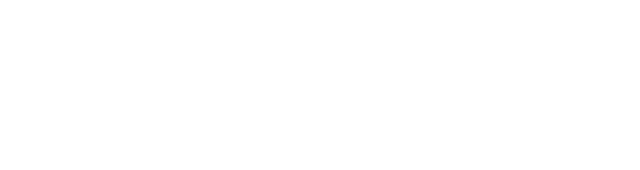
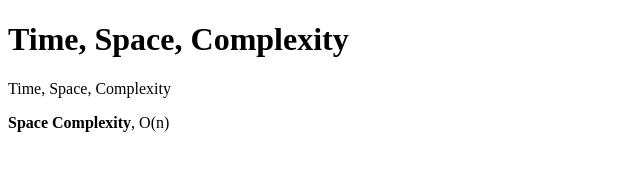
Before and after one commit to acciojob/time-and-space-complexity-SujitJamdade, a website: page main.html in a window 1280 px wide. Shown: the whole page, without its empty margins (0-640 px from the left). Drawn offline with Linux system fonts and the light colour scheme.

Commit message:
created a submission

```diff
--- a/main.html
+++ b/main.html
@@ -7,6 +7,12 @@
 </head>
 
 <body>
+
+	<h1>Time, Space, Complexity</h1>
+
+	<p>Time, Space, Complexity</p>
+	<p>	<b>Space Complexity</b>, O(n)</p>
+
 	<!-- the entire body must be written by student -->
     <script type="text/javascript" src="./script.js">
 </script>
```
